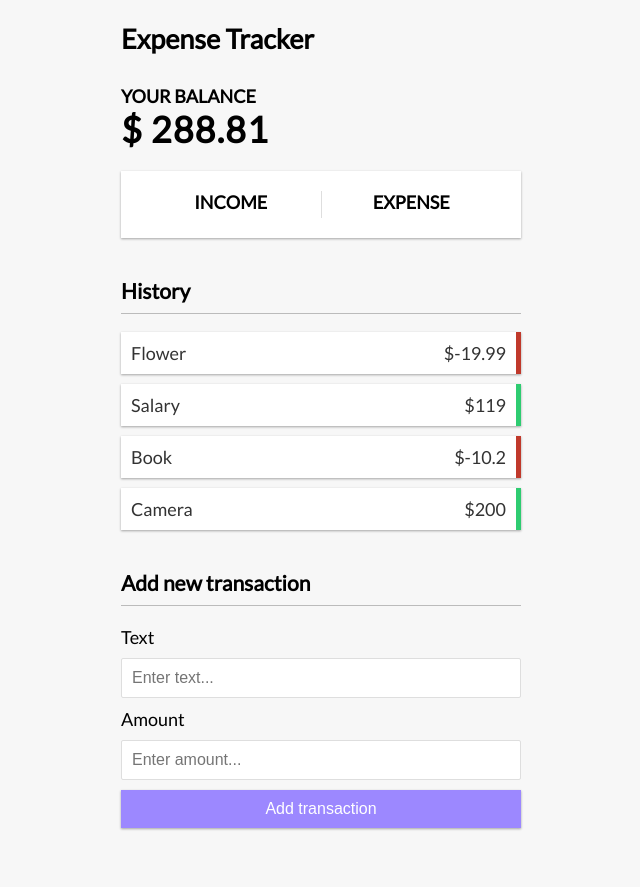
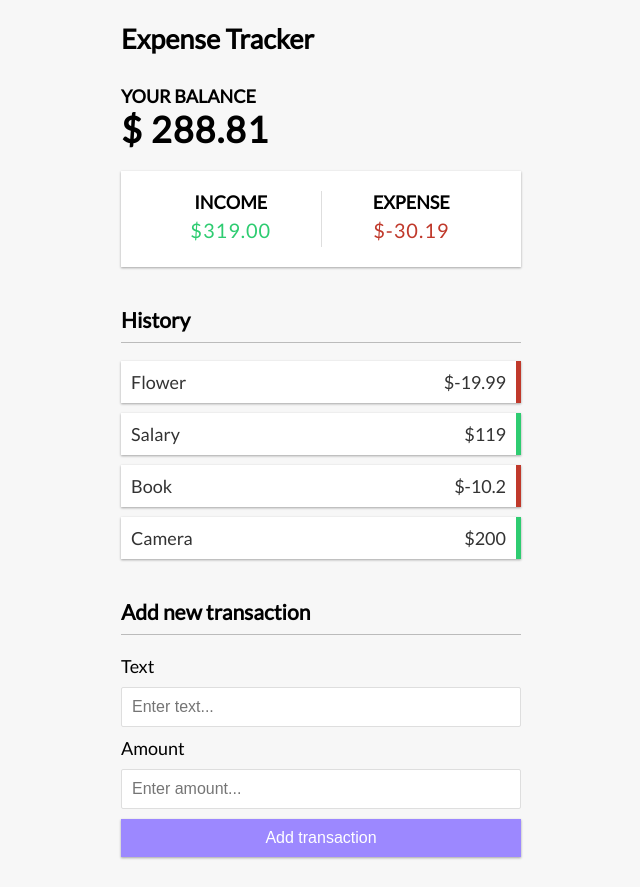
Before and after one commit to apel-pompi/vue-expense-tracker, a Vue app in the folder vue-expense-tracker/: page / in a window 1280 px wide. Shown: the whole page, without its empty margins (319-959 px from the left). Before the commit the page ends 858 px from the top, so only its background shows below. Built offline with nearby package versions, Linux system fonts and the light colour scheme.

Commit message:
Income Expense Component

```diff
--- a/vue-expense-tracker/src/App.vue
+++ b/vue-expense-tracker/src/App.vue
@@ -2,7 +2,7 @@
   <Header/>
   <div class="container">
     <Balance :total="total"/>
-    <IncomeExpense/>
+    <IncomeExpense :income="income" :expense="expense"/>
     <TansactionList :transactions="transactions"/>
     <AddTransaction/>
   </div>
@@ -19,16 +19,33 @@
 import { ref,computed } from "vue";
 
 const transactions = ref([
-                {id:1,text:'Flower',amount:-19.99},
-                {id:2,text:'Salary',amount:119.00},
-                {id:3,text:'Book',amount:-10.20},
-                {id:4,text:'Camera',amount:200.00},
-            ]);
-
+        {id:1,text:'Flower',amount:-19.99},
+        {id:2,text:'Salary',amount:119.00},
+        {id:3,text:'Book',amount:-10.20},
+        {id:4,text:'Camera',amount:200.00},
+    ]);
+//get total
 const total = computed(()=>{
   return transactions.value.reduce((acc,transaction)=>{
     return acc + transaction.amount;
   }, 0)
+});
+
+//get income
+const income = computed(()=>{
+  return transactions.value
+  .filter((transaction)=>transaction.amount >0)
+  .reduce((acc,transaction)=>{
+    return acc + transaction.amount;
+  }, 0).toFixed(2);
+});
+//get expense
+const expense = computed(()=>{
+  return transactions.value
+  .filter((transaction)=>transaction.amount < 0)
+  .reduce((acc,transaction)=>{
+    return acc + transaction.amount;
+  }, 0).toFixed(2);
 });
 </script>
 
--- a/vue-expense-tracker/src/components/IncomeExpense.vue
+++ b/vue-expense-tracker/src/components/IncomeExpense.vue
@@ -3,11 +3,11 @@
         <div class="inc-exp-container">
             <div>
                 <h4>Income</h4>
-                <p id="money-plus" class="money plus"></p>
+                <p id="money-plus" class="money plus">${{ income }}</p>
             </div>
             <div>
                 <h4>Expense</h4>
-                <p id="money-minus" class="money minus"></p>
+                <p id="money-minus" class="money minus">${{ expense }}</p>
             </div>
         </div>
     </div>
@@ -15,6 +15,18 @@
 
 <script setup>
 
+import { defineProps } from "vue";
+const props = defineProps({
+        income:{
+            type:String,
+            required:true
+        },
+        expense:{
+            type:String,
+            required:true
+        }
+    });
+
 </script>
 
 
```
